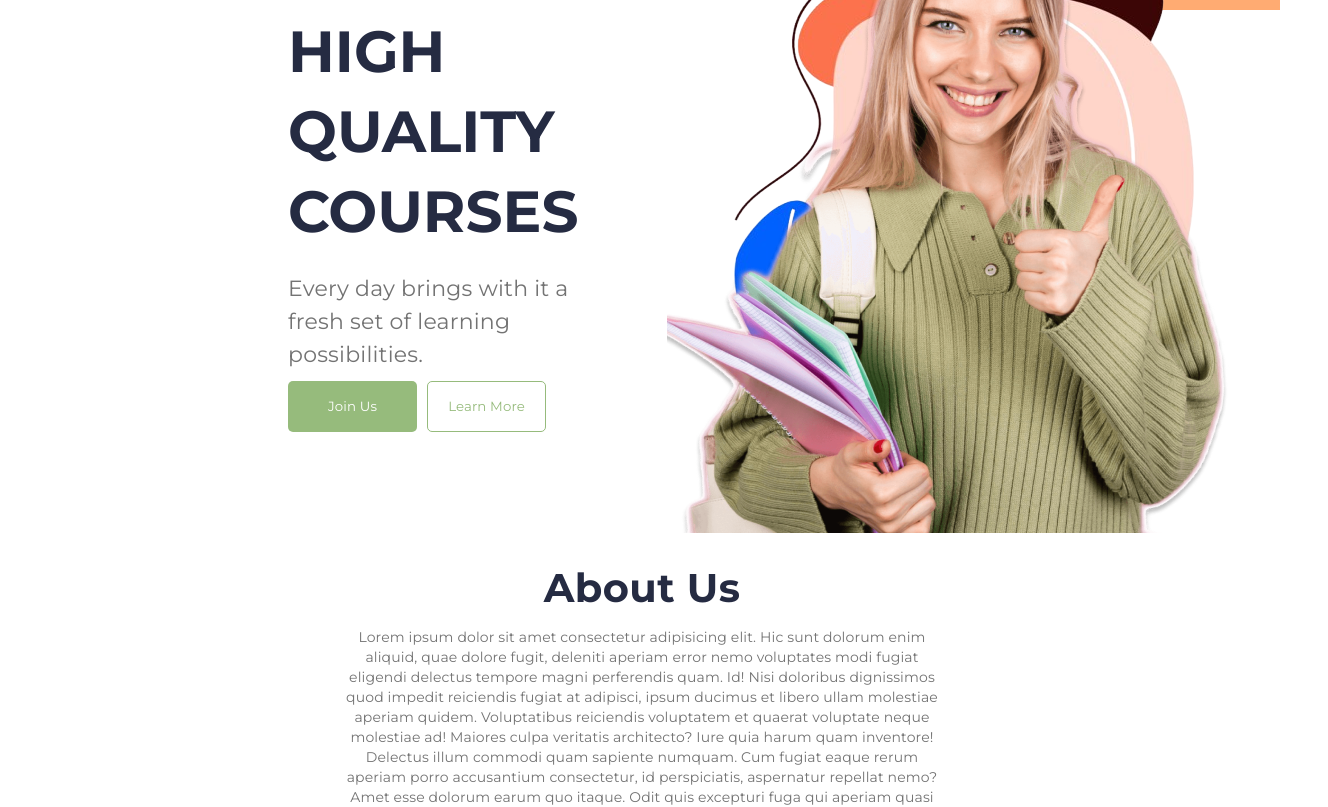
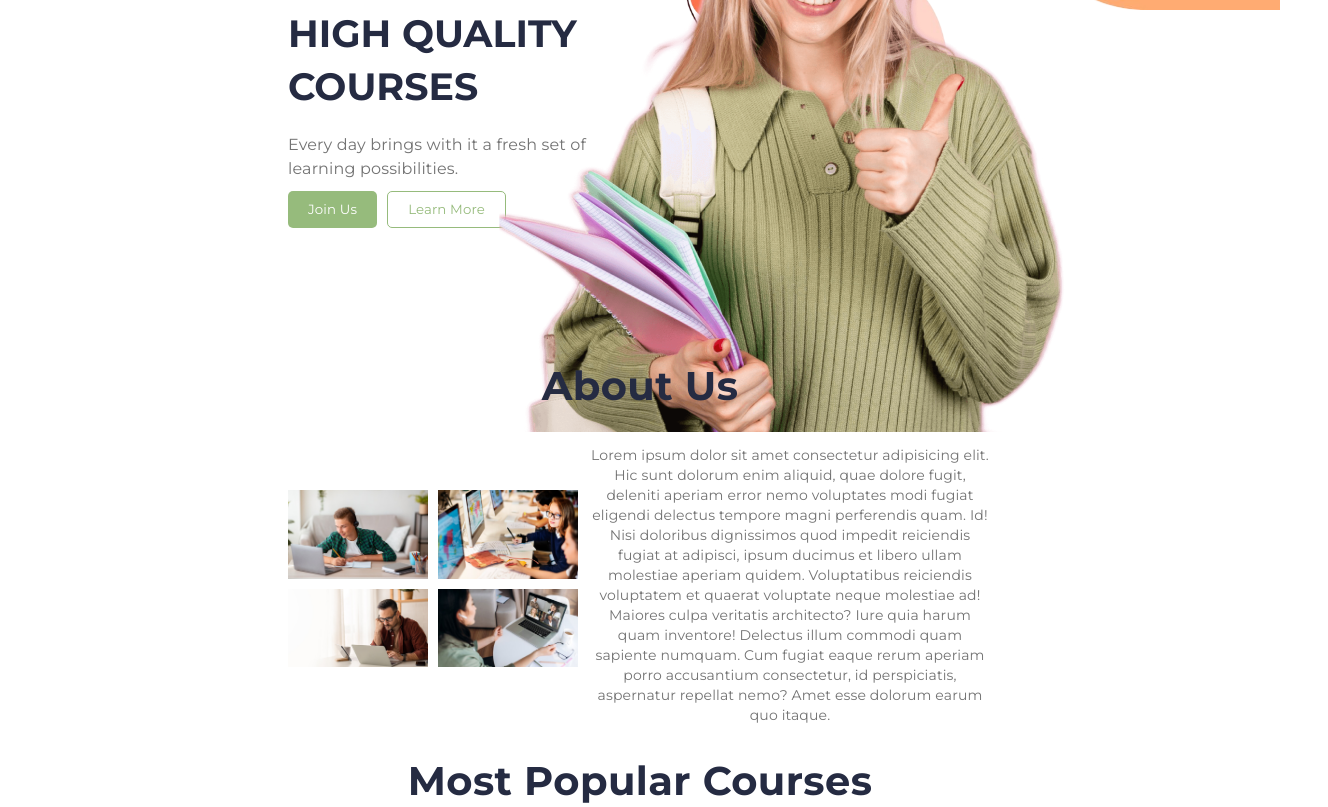
Before and after one commit to KyryloKuzmenko/language-school, a React (Vite) app: page / in a window 1280 px wide. Shown: the part 240-1047 px from the top of the page, 1328 px wide, since content can reach past the window. Built offline with nearby package versions, Linux system fonts and the light colour scheme.

Commit message:
fixed styles for header and hero

```diff
--- a/src/components/AboutUs/AboutUs.jsx
+++ b/src/components/AboutUs/AboutUs.jsx
@@ -4,7 +4,8 @@ const AboutUs = () => {
   return (
     <section className={`${css.aboutUsSection} container`}>
       <div className={css.wrap}>
-        <h2 className={`${css.titleMobile}`}>About Us</h2>
+        <h2 className={`${css.titleMobile} ${css.titlePC}`}>About Us</h2>
+        <div className={css.aboutUsWrap}>
           <div className={css.imgWrap}>
             <img
               className={css.aboutUsImg}
@@ -35,8 +36,6 @@ const AboutUs = () => {
               alt="woman-with-laptop"
             />
           </div>
-        <div className={css.aboutUsWrap}>
-          <h2 className={css.titlePC}>About Us</h2>
             <p className={css.text}>
               Lorem ipsum dolor sit amet consectetur adipisicing elit. Hic sunt
               dolorum enim aliquid, quae dolore fugit, deleniti aperiam error nemo
@@ -48,13 +47,7 @@ const AboutUs = () => {
               quam inventore! Delectus illum commodi quam sapiente numquam. Cum
               fugiat eaque rerum aperiam porro accusantium consectetur, id
               perspiciatis, aspernatur repellat nemo? Amet esse dolorum earum quo
-            itaque. Odit quis excepturi fuga qui aperiam quasi labore eveniet
-            necessitatibus rem illo? Earum adipisci provident quis labore vitae
-            magnam quia ducimus? Tempora fuga in voluptate quos dolorem velit
-            nam vel. Aspernatur repellendus voluptatum itaque veniam! Eum
-            exercitationem velit esse ullam odit. Iste modi minima quis
-            repudiandae officiis obcaecati sequi similique necessitatibus nemo!
-            Reiciendis laborum dolore repellat facilis ipsa. Eos, perferendis.
+              itaque.
             </p>
         </div>
       </div>
--- a/src/components/AboutUs/AboutUs.module.css
+++ b/src/components/AboutUs/AboutUs.module.css
@@ -1,3 +1,5 @@
+
+
 .wrap {
   margin-top: 30px;
   display: flex;
@@ -10,15 +12,16 @@
   display: flex;
   flex-wrap: wrap;
   justify-content: space-between;
+  gap: 10px;
+  min-width: 300px;
 }
 
 .aboutUsImg {
-  margin-top: 15px;
-  width: calc(
+    width: calc(
     50% - 10px
   ); /* Картинки занимают половину ширины контейнера, минус отступ */
-  margin-bottom: 10px; /* Отступ между картинками по вертикали */
-  height: auto; /* Поддержание пропорций изображения */
+  height: auto;
+  max-width: 100%;
 }
 
 .titlePC {
@@ -33,6 +36,7 @@
   letter-spacing: 0.01em;
   text-align: center;
   color: #252b42;
+  margin-bottom: 20px;
 }
 
 .text {
@@ -45,6 +49,15 @@
 }
 
 @media only screen and (min-width: 768px) {
+  .aboutUsWrap {
+    display: flex;
+    align-items: center;
+  }
+
+  .aboutUsImg {
+    flex: 0 1 calc(50% - 10px); /* Продолжаем использовать две картинки по горизонтали */
+  }
+
   .titleMobile {
     display: none;
   }
@@ -59,13 +72,19 @@
     color: #252b42;
   }
 
-  .wrap {
-    flex-direction: row;
+  .imgWrap {
+    justify-content: flex-start;
   }
 
-  .text {
-    margin-left: 50px;
-    margin-right: 50px;
-    width: 600px;
+}
+
+
+@media only screen and (min-width: 1440px) {
+  .aboutUsImg {
+    flex: 0 1 calc(50% - 10px); /* Продолжаем использовать две картинки по горизонтали */
+  }
+
+  .imgWrap {
+     min-width: 800px;
   }
 }
--- a/src/components/Header/Header.module.css
+++ b/src/components/Header/Header.module.css
@@ -11,6 +11,7 @@
   display: flex;
   justify-content: space-between;
   align-items: center;
+
 }
 
 
@@ -18,6 +19,7 @@
   display: flex;
   justify-content: space-between;
   align-items: center;
+
 }
 
 .brand {
--- a/src/components/Hero/Hero.jsx
+++ b/src/components/Hero/Hero.jsx
@@ -4,7 +4,7 @@ const Hero = () => {
   return (
     <section className={`${style.heroSection} container`}>
       <div className={style.wrapHero}>
-        <div>
+        <div className={style.hero}>
           <a className={style.linkJoinUs} href="#join-us">
             Join Us
           </a>
@@ -37,7 +37,7 @@ const Hero = () => {
         </div>
         <div className={style.heroPictureWrap}>
           <img
-            className={style.bgroundPC}
+            className={`${style.bgroundPC}`}
             src="/assets/img/background-removebg-preview.png"
             alt="background"
             // width="570"
--- a/src/components/Hero/Hero.module.css
+++ b/src/components/Hero/Hero.module.css
@@ -1,4 +1,3 @@
-
 .linkJoinUs {
   display: inline-block;
   margin-top: 15px;
@@ -17,8 +16,6 @@
 }
 
 .bground {
-  /* width: 100%;
-  height: 320px; */
   z-index: -1;
   position: absolute;
 }
@@ -60,7 +57,7 @@
   text-align: center;
   color: #96bb7c;
   background: #ffffff;
-  border: 1px solid ;
+  border: 1px solid;
   border-radius: 5px;
   padding: 7px 20px;
 }
@@ -69,36 +66,71 @@
   display: none;
 }
 
-
 @media only screen and (min-width: 768px) {
-  .heroSection{
-    position: relative;
+  .heroSection {
     display: flex;
     justify-content: space-between;
-    min-height: 680px;
-    align-items: center;
+    max-height: 480px;
   }
   .wrapHero {
+    width: 100%;
     align-items: center;
     display: flex;
     justify-content: space-between;
+  }
+  .hero {
+    max-width: 300px;
   }
   .heroPictureContainer {
     display: none;
   }
 
   .heroPictureWrap {
-    min-width: 750px;
+    max-width: 400px;
     display: flex;
     justify-content: center;
     align-items: center;
   }
 
   .bgroundPC {
+    max-width: 350px;
     position: absolute;
     z-index: -1;
   }
 
+  .heroTitle {
+    font-size: 38px;
+  }
+
+  .text {
+    font-size: 16px;
+  }
+
+  .joinUs {
+    display: inline-block;
+    padding: 7px 20px;
+    white-space: nowrap;
+  }
+
+  .learnMore {
+    display: inline-block;
+    padding: 7px 20px;
+    white-space: nowrap;
+  }
+
+  .linkJoinUs {
+    font-size: 16px;
+  }
+}
+
+@media only screen and (min-width: 1440px) {
+  .heroSection {
+    min-height: 680px;
+  }
+
+  .hero {
+    max-width: 570px;
+  }
 
   .heroTitle {
     font-size: 58px;
@@ -112,7 +144,19 @@
     padding: 15px 40px;
   }
 
+  .learnMore {
+    padding: 15px 40px;
+  }
+
   .linkJoinUs {
     font-size: 20px;
   }
+
+  .heroPictureWrap {
+    max-width: 600px;
+  }
+
+    .bgroundPC {
+    max-width: 100%;
+    }
 }
--- a/src/components/JoinUs/JoinUs.jsx
+++ b/src/components/JoinUs/JoinUs.jsx
@@ -7,7 +7,7 @@ const JoinUs = () => {
       <div className={css.joinUs}>
         <a className={css.contactFormBtn} href="#contact-form">
           JOIN US
-          <span>
+          <span className={css.span}>
             <svg
               width="12"
               height="10"
@@ -15,10 +15,10 @@ const JoinUs = () => {
               fill="none"
               xmlns="http://www.w3.org/2000/svg"
             >
-              <g clip-path="url(#clip0_2636_2027)">
+              <g clipPath="url(#clip0_2636_2027)">
                 <path
-                  fill-rule="evenodd"
-                  clip-rule="evenodd"
+                  fillRule="evenodd"
+                  clipRule="evenodd"
                   d="M0 5C0 4.81059 0.079009 4.62895 0.219646 4.49502C0.360282 4.36109 0.551026 4.28584 0.749916 4.28584H9.43845L6.21831 1.22068C6.07749 1.08658 5.99838 0.904705 5.99838 0.715059C5.99838 0.525414 6.07749 0.343536 6.21831 0.209436C6.35912 0.0753365 6.5501 0 6.74925 0C6.94839 0 7.13937 0.0753365 7.28019 0.209436L11.7797 4.49438C11.8495 4.56072 11.9049 4.63952 11.9427 4.72629C11.9805 4.81305 12 4.90606 12 5C12 5.09394 11.9805 5.18695 11.9427 5.27371C11.9049 5.36048 11.8495 5.43928 11.7797 5.50562L7.28019 9.79056C7.13937 9.92466 6.94839 10 6.74925 10C6.5501 10 6.35912 9.92466 6.21831 9.79056C6.07749 9.65646 5.99838 9.47459 5.99838 9.28494C5.99838 9.0953 6.07749 8.91342 6.21831 8.77932L9.43845 5.71416H0.749916C0.551026 5.71416 0.360282 5.63892 0.219646 5.50499C0.079009 5.37106 0 5.18941 0 5Z"
                   fill="white"
                 />
--- a/src/components/JoinUs/JoinUs.module.css
+++ b/src/components/JoinUs/JoinUs.module.css
@@ -7,8 +7,7 @@
 .contactFormBtn {
   border-radius: 5px;
   padding: 15px 25px;
-  width: 137px;
-  height: 52px;
+  width: 130px;
   background: #96bb7c;
   font-family: 'Montserrat', sans-serif;
   font-weight: 700;
@@ -33,6 +32,10 @@
 
 @media (min-width: 768px) {
   .joinUs {
-    display: block;
+    display: flex;
+    align-items: center;
+    justify-content: space-between;
+  }
+  .span {
   }
 }
```
Also changed, not shown: public/assets/img/girl-person.png. Lines whose indentation alone changed are shown as unchanged.
